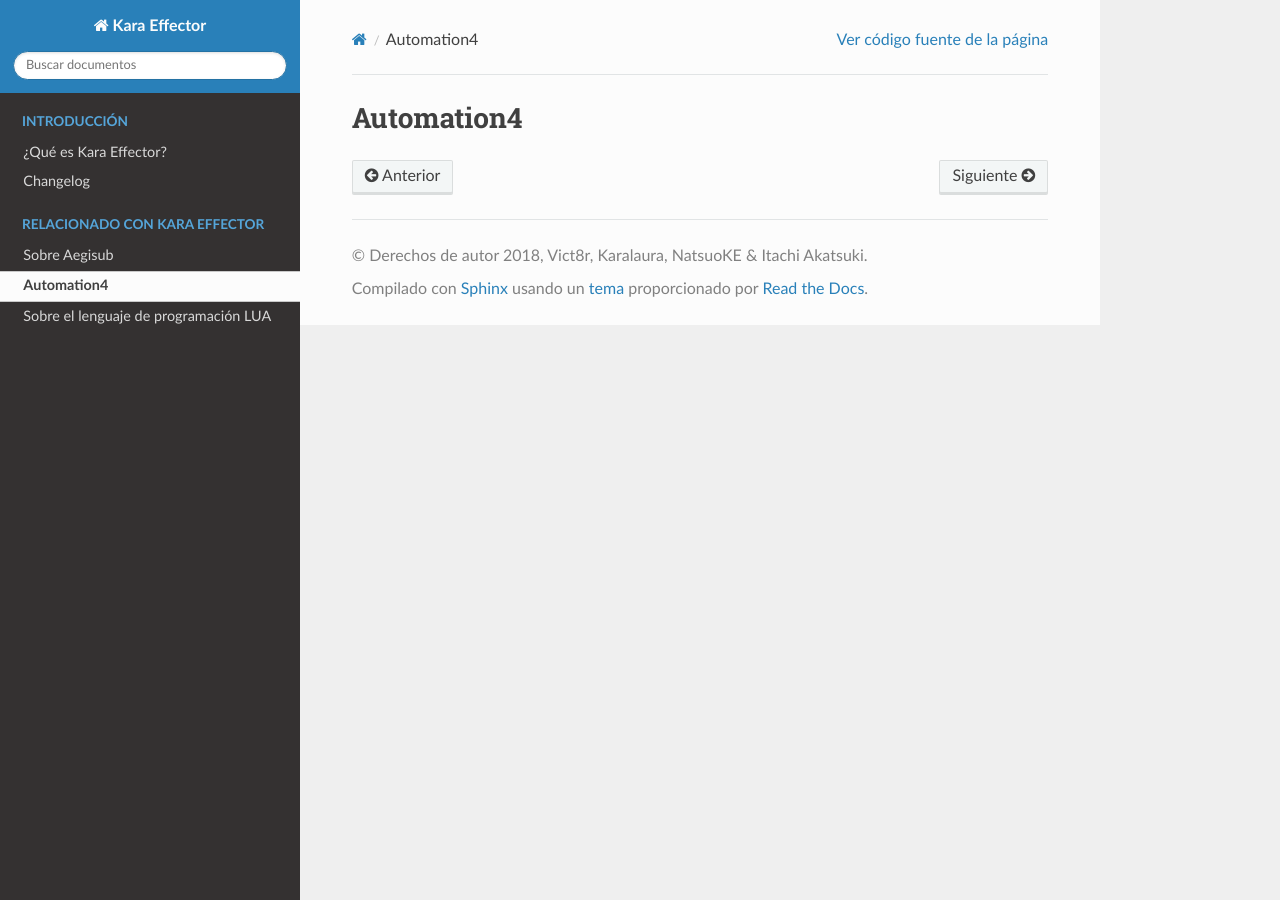
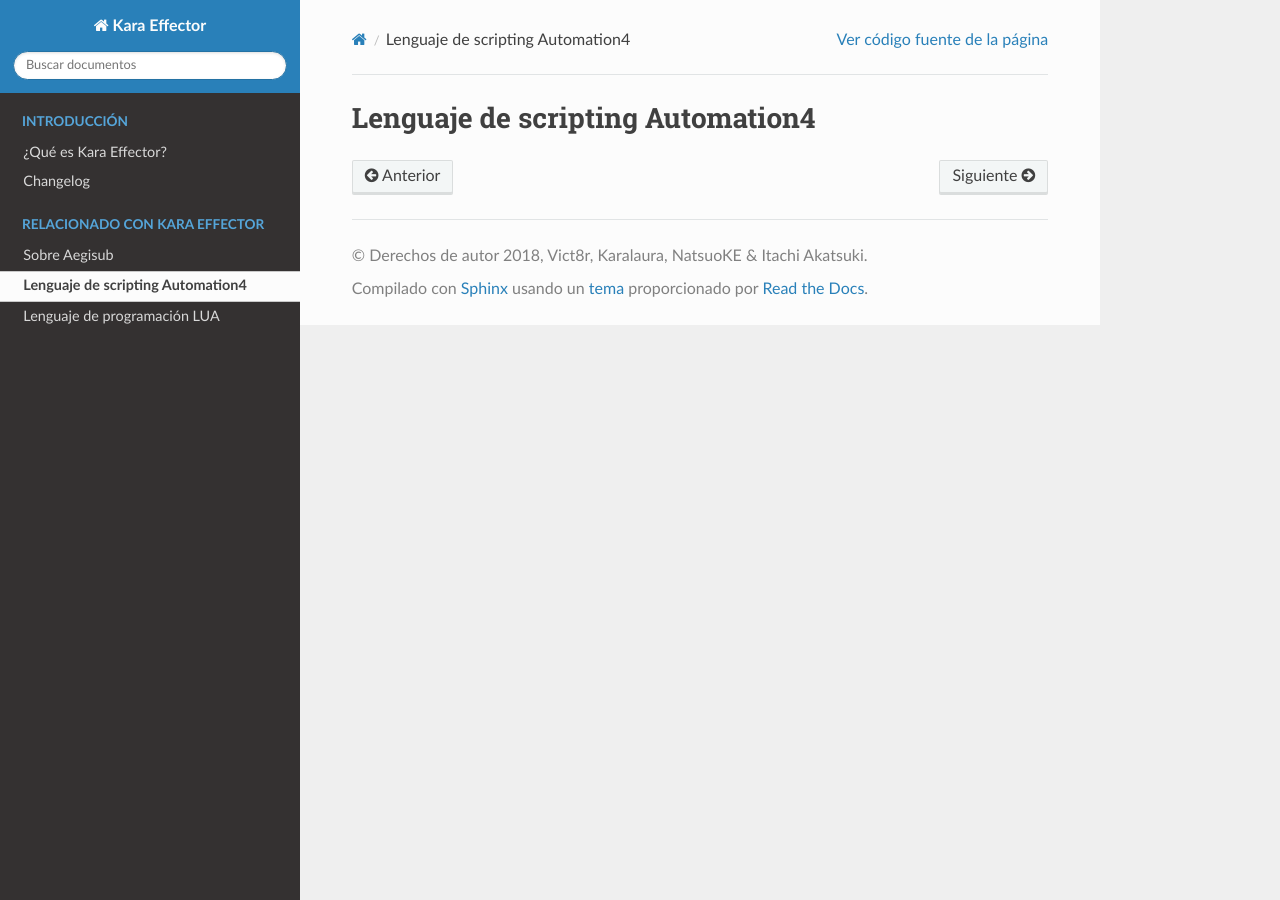
Before and after one commit to ShoraiK/KaraEffector_docs, a Sphinx documentation site: the page built from docs/source/introduction/automation4.rst, in a window 1280 px wide. Built offline with Sphinx 7.4.7 and the Read the Docs theme 2.0.0, drawn with Linux system fonts in a browser that asks for light colours.

Commit message:
[Update] Introduction

```diff
--- a/docs/source/introduction/automation4.rst
+++ b/docs/source/introduction/automation4.rst
@@ -1,4 +1,4 @@
 .. highlight:: lua
 
-Automation4
+Lenguaje de scripting Automation4
 ###########################################
--- a/docs/source/introduction/lua.rst
+++ b/docs/source/introduction/lua.rst
@@ -1,6 +1,6 @@
 .. highlight:: lua
 
-Sobre el lenguaje de programación LUA
+Lenguaje de programación LUA
 ###########################################
 
 | **Lua** es un lenguaje de programación imperativo, estructurado y bastante ligero que fue diseñado como un lenguaje interpretado con una semántica extendible. El nombre significa «luna» en portugués.
```
